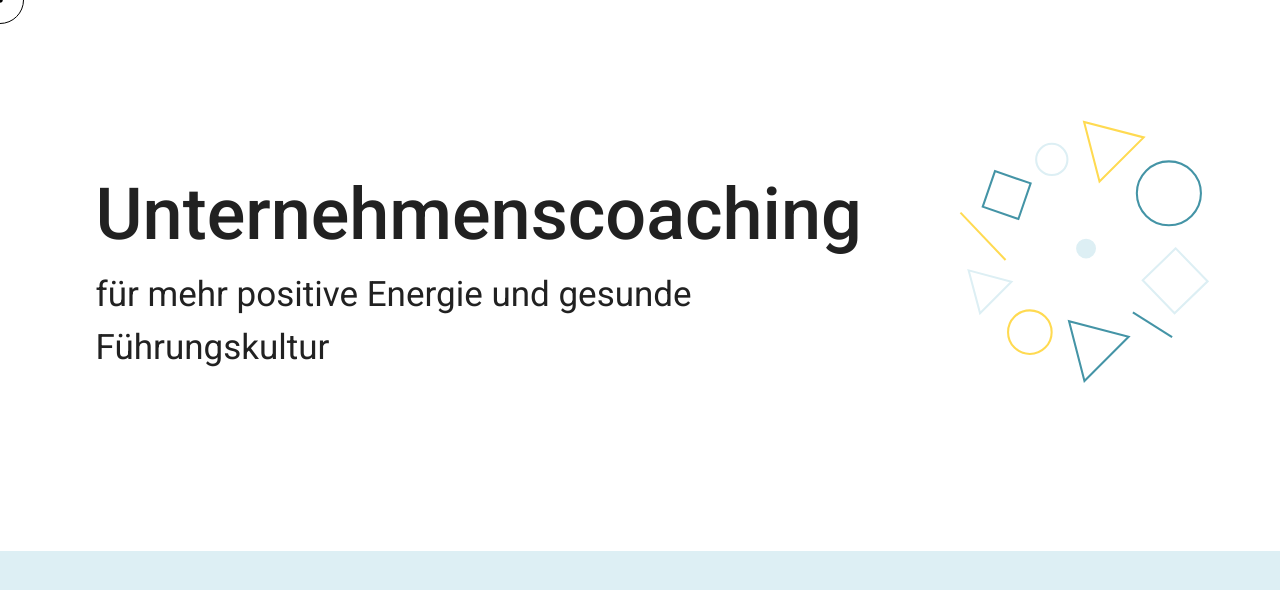
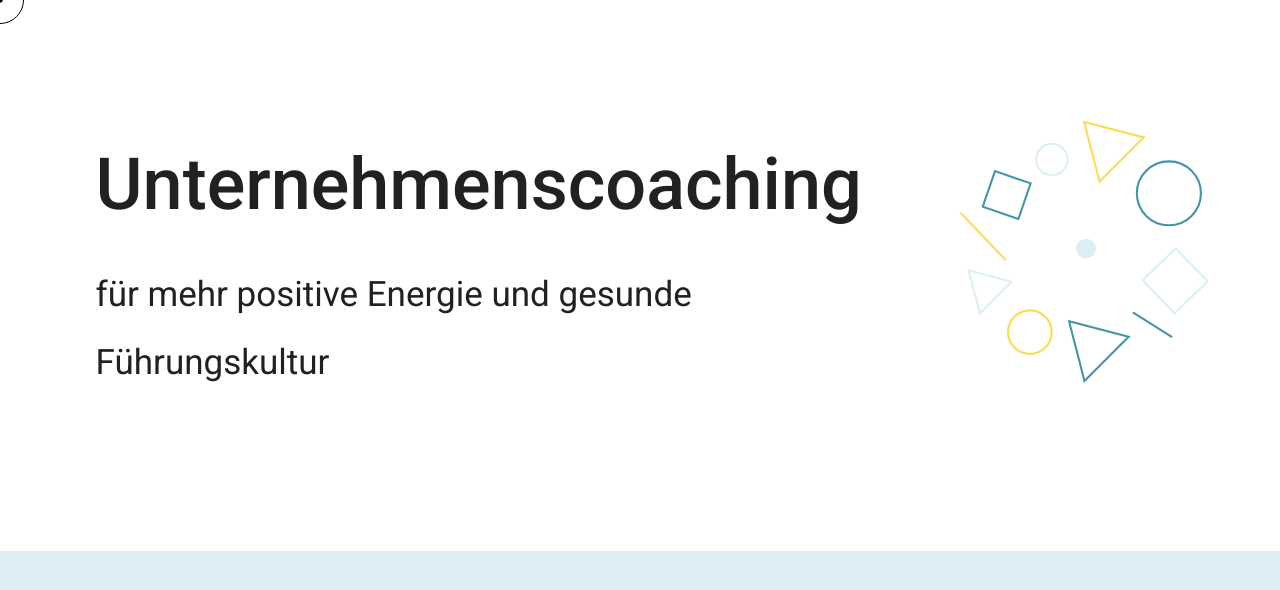
Before and after one commit to H3nSte1n/c-business-website, a Nuxt app: page /unternehmenscoaching in a window 1280 px wide. Shown: the top 590 px of the page. Built offline with nearby package versions, Linux system fonts and the light colour scheme.

Commit message:
feat: Add animation to subsite header

```diff
--- a/components/header.vue
+++ b/components/header.vue
@@ -16,13 +16,34 @@
           class="font-weight-medium header__headline"
           :class="`text-${$vuetify.breakpoint.smAndDown ? 'center' : 'left'}`"
         >
-          {{ content.headline }}
+          <span
+            v-for="(item, key) of content.headline.split(' ')"
+            :key="key"
+            class="word-container"
+          >
+            <span
+              class="word"
+              :class="[`word-${key}`, {'word-active': isLoaded}]"
+            >
+              {{ item }}
+            </span>
+          </span>
         </h1>
         <p
           class="header__desc"
           :class="`text-${$vuetify.breakpoint.smAndDown ? 'center' : 'left'}`"
         >
-          {{ content.desc }}
+          <span
+            v-for="(item, key) of preparedHeadline"
+            :key="key"
+            class="word-container"
+          >
+            <span
+              class="word"
+              :class="[`word-${key + 1}`, {'word-active': isLoaded}]"
+              v-html="item"
+            />
+          </span>
         </p>
       </v-col>
       <v-col
@@ -48,6 +69,19 @@ export default {
       type: Object,
       required: true,
     }
+  },
+  data() {
+    return {
+      isLoaded: false
+    }
+  },
+  computed: {
+    preparedHeadline() {
+      return this.content.desc.split(' ').join('&nbsp;,').split(',');
+    }
+  },
+  mounted() {
+    this.isLoaded = true;
   }
 }
 </script>
@@ -71,4 +105,40 @@ export default {
     }
   }
 }
+
+.word {
+  position: relative;
+  top: 105px;
+  transition: top 0.75s ease-out 0.5s;
+  &-2 {
+    transition: top 0.75s ease-out 1s;
+  }
+  &-3 {
+    transition: top 1s ease-out 1.2s;
+  }
+  &-4 {
+    transition: top 1s ease-out 1.5s;
+  }
+  &-5 {
+    transition: top 1s ease-out 1.8s;
+  }
+  &-6 {
+    transition: top 1s ease-out 2s;
+  }
+  &-7 {
+    transition: top 1s ease-out 2.2s;
+  }
+  &-8 {
+    transition: top 1s ease-out 2.3s;
+  }
+
+  &-active {
+    top: 0px;
+  }
+
+  &-container {
+    display: inline-block;
+    overflow: hidden;
+  }
+}
 </style>
```
Also changed, not shown: components/index-header.vue (+4 -4 lines).
